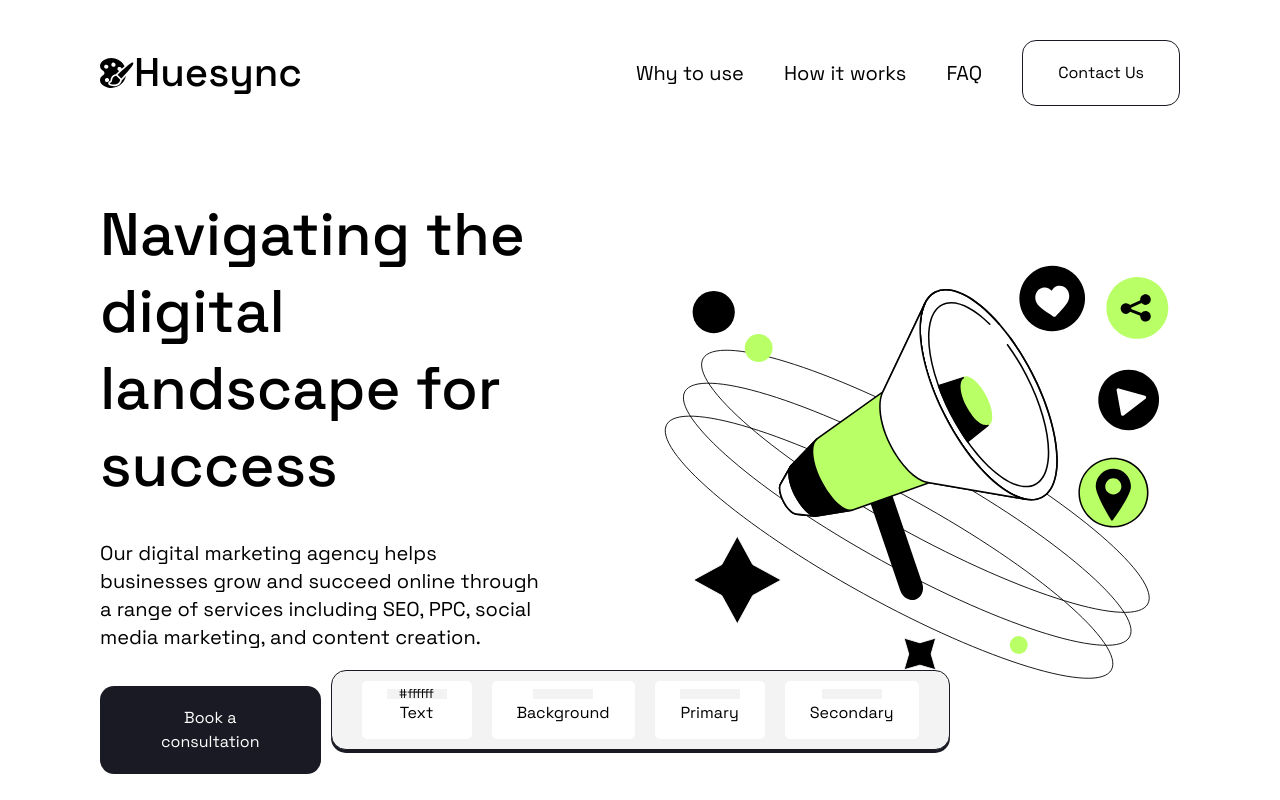
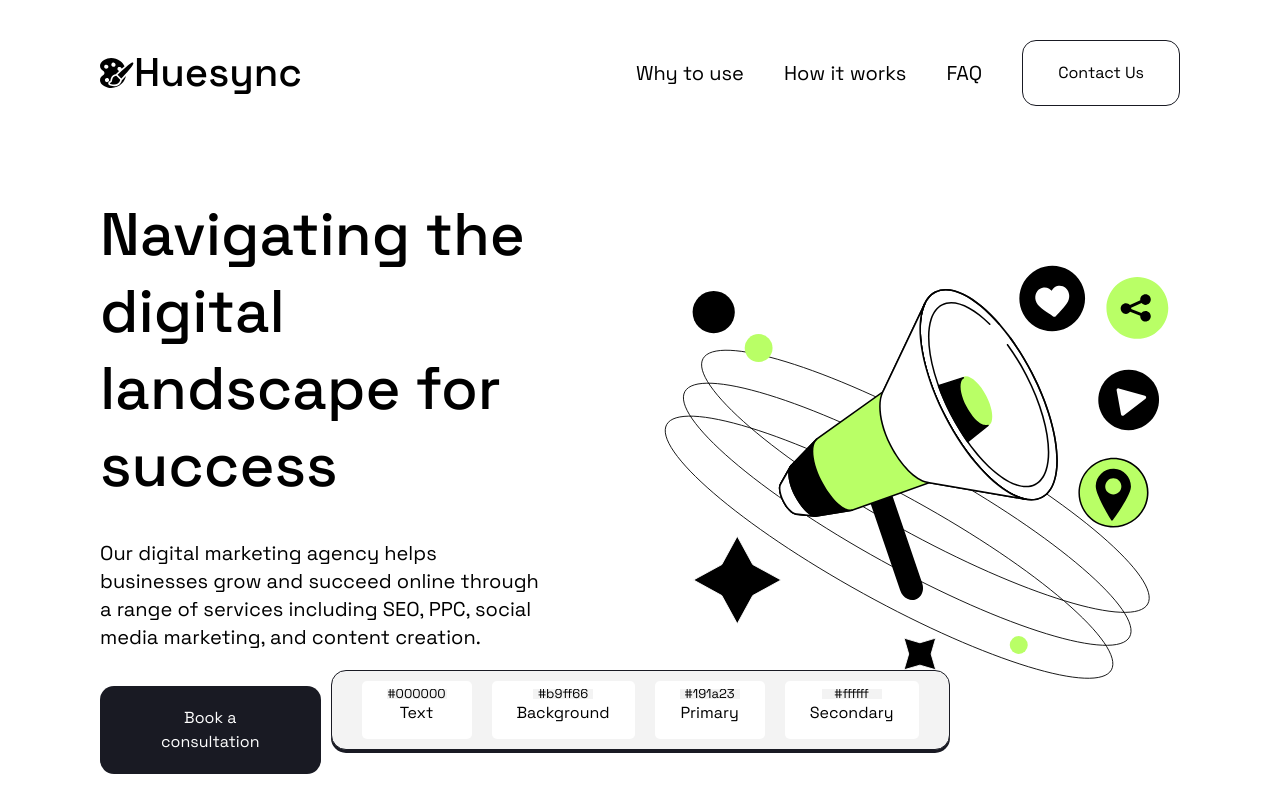
Before and after one commit to tyomll/huesync, a Next.js app: page / in a window 1280 px wide. Shown: the top 800 px of the page. Built offline with nearby package versions, Linux system fonts and the light colour scheme.

Commit message:
Add: Custom hook to get and change current color.

```diff
--- /dev/null
+++ b/src/components/hooks/useCurrentColor.tsx
@@ -0,0 +1,16 @@
+import { useState, useEffect, ChangeEvent } from "react";
+
+export const useCurrentColor = (colorName: string) => {
+	const [currentColor, setCurrentColor] = useState<string>("");
+	useEffect(() => {
+		const color = getComputedStyle(document.documentElement).getPropertyValue(
+			colorName
+		);
+		setCurrentColor(color);
+	}, []);
+
+	const handleCurrentColorChange = (e: ChangeEvent<HTMLInputElement>) => {
+		setCurrentColor(e.target.value);
+	};
+	return { currentColor, handleCurrentColorChange };
+};
--- a/src/components/toolbar/BackgroundButton.tsx
+++ b/src/components/toolbar/BackgroundButton.tsx
@@ -1,6 +1,10 @@
-import React from "react";
+import { useCurrentColor } from "../hooks/useCurrentColor";
 
 const BackgroundButton = () => {
+	const { currentColor, handleCurrentColorChange } = useCurrentColor(
+		"--secondary-button-color"
+	);
+
 	return (
 		<div className="flex flex-col items-center h-full px-[25px] bg-secondary rounded-[5px] gap-[5px]">
 			<div className="w-[60px] h-[10px]">
@@ -8,6 +12,8 @@ const BackgroundButton = () => {
 					className="w-full h-full text-[13px] outline-none text-center bg-accent"
 					type="text"
 					maxLength={7}
+					value={currentColor}
+					onChange={(e) => handleCurrentColorChange(e)}
 				/>
 			</div>
 			<div className="mt-[5px]">Background</div>
--- a/src/components/toolbar/PrimaryButton.tsx
+++ b/src/components/toolbar/PrimaryButton.tsx
@@ -1,6 +1,10 @@
-import React from "react";
+import { useCurrentColor } from "../hooks/useCurrentColor";
 
 const PrimaryButton = () => {
+	const { currentColor, handleCurrentColorChange } = useCurrentColor(
+		"--primary-button-color"
+	);
+
 	return (
 		<div className="flex flex-col items-center h-full px-[25px] bg-secondary rounded-[5px] gap-[5px]">
 			<div className="w-[60px] h-[10px]">
@@ -8,6 +12,8 @@ const PrimaryButton = () => {
 					className="w-full h-full text-[13px] outline-none text-center bg-accent"
 					type="text"
 					maxLength={7}
+					value={currentColor}
+					onChange={(e) => handleCurrentColorChange(e)}
 				/>
 			</div>
 			<div className="mt-[5px]">Primary</div>
--- a/src/components/toolbar/SecondaryButton.tsx
+++ b/src/components/toolbar/SecondaryButton.tsx
@@ -1,6 +1,9 @@
-import React from "react";
+import React, { useEffect, useState } from "react";
+import { useCurrentColor } from "../hooks/useCurrentColor";
 
 const SecondaryButton = () => {
+	const { currentColor, handleCurrentColorChange } =
+		useCurrentColor("--secondary-color");
 	return (
 		<div className="flex flex-col items-center h-full px-[25px] bg-secondary rounded-[5px] gap-[5px]">
 			<div className="w-[60px] h-[10px]">
@@ -8,6 +11,8 @@ const SecondaryButton = () => {
 					className="w-full h-full text-[13px] outline-none text-center bg-accent"
 					type="text"
 					maxLength={7}
+					value={currentColor}
+					onChange={(e) => handleCurrentColorChange(e)}
 				/>
 			</div>
 			<div className="mt-[5px]">Secondary</div>
--- a/src/components/toolbar/TextButton.tsx
+++ b/src/components/toolbar/TextButton.tsx
@@ -1,13 +1,9 @@
-import React, { useEffect, useState } from "react";
+import React, { ChangeEvent, useEffect, useState } from "react";
+import { useCurrentColor } from "../hooks/useCurrentColor";
 
 const TextButton = () => {
-	const [currentColor, setCurrentColor] = useState<string>("");
-	useEffect(() => {
-		const color = getComputedStyle(document.documentElement).getPropertyValue(
-			"--secondary-color"
-		);
-		setCurrentColor(color);
-	}, []);
+	const { currentColor, handleCurrentColorChange } =
+		useCurrentColor("--primary-color");
 	return (
 		<div className="flex flex-col items-center h-full px-[25px] bg-secondary rounded-[5px] gap-[5px]">
 			<div className="w-[60px] h-[10px]">
@@ -16,6 +12,7 @@ const TextButton = () => {
 					type="text"
 					maxLength={7}
 					value={currentColor}
+					onChange={(e) => handleCurrentColorChange(e)}
 				/>
 			</div>
 			<div className="mt-[5px]">Text</div>
```
